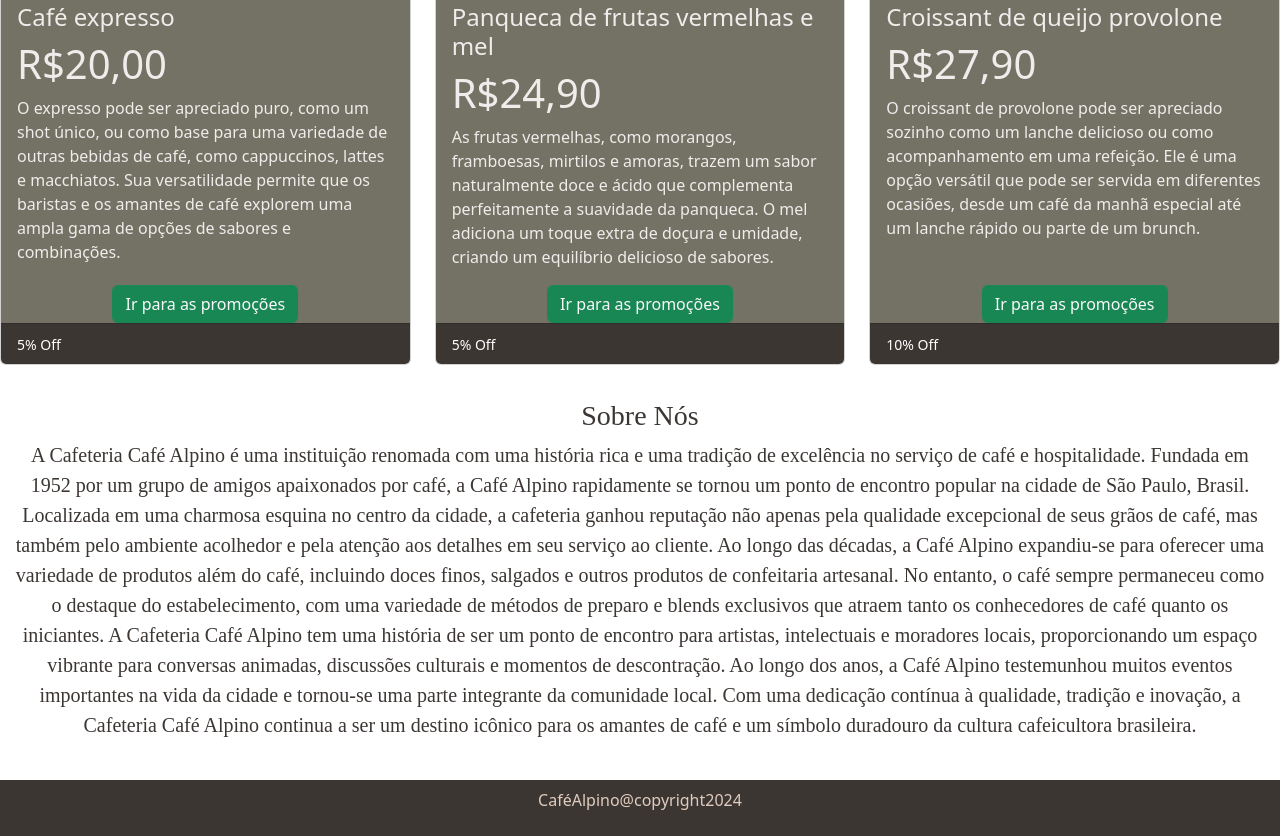
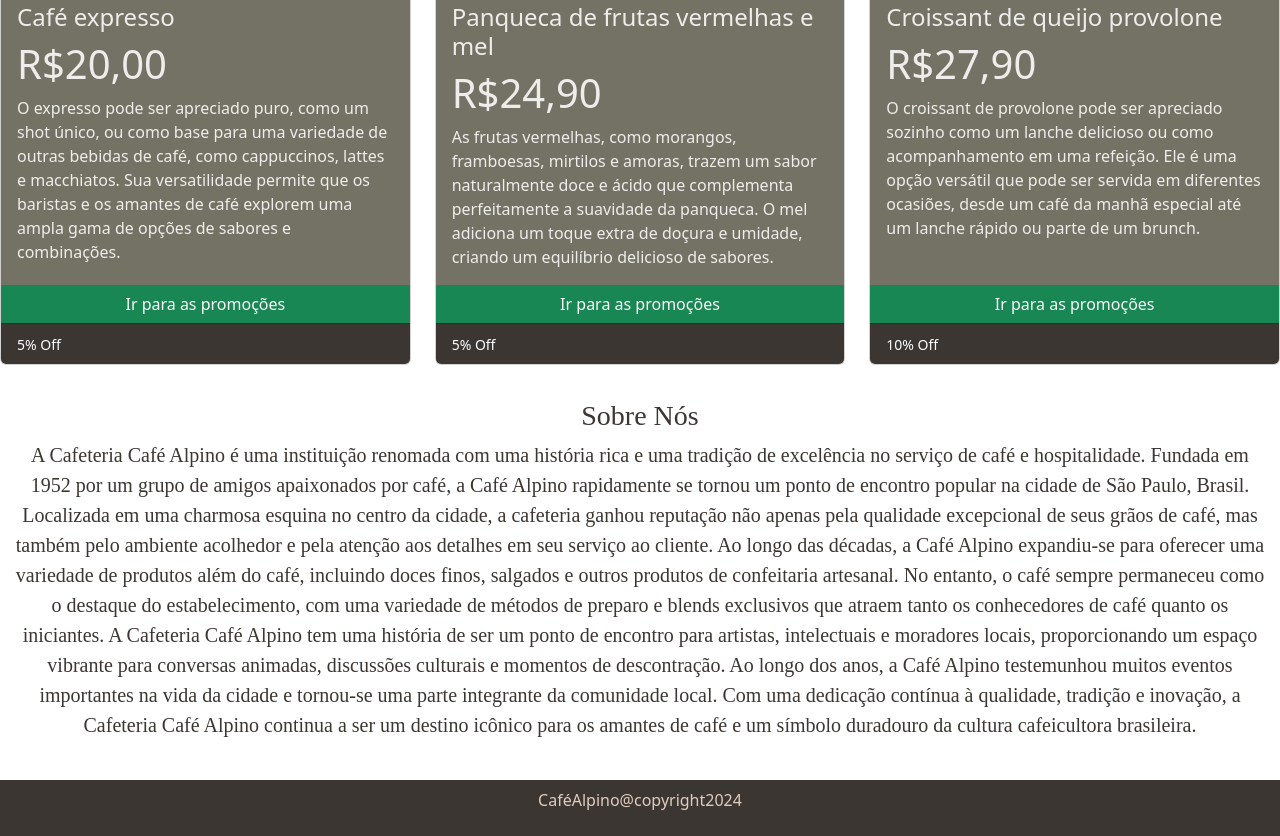
Before and after one commit to LilianRusso/faculdade-projetoFinal-front-end, a plain HTML site: page index.html in a window 1280 px wide. Shown: the part 1400-2236 px from the top of the page. Drawn offline with nearby package versions, Linux system fonts and the light colour scheme.

Commit message:
first commit

```diff
--- a/index.html
+++ b/index.html
@@ -14,7 +14,7 @@
         <div class="container-fluid">
           <a class="navbar-brand" href="#">Café Alpino</a>
 
-          <button class="navbar-toggler" type="button" data-bs-toggle="collapse " data-bs-target="#navbarSupportedContent " aria-controls="navbarSupportedContent" aria-expanded="false" aria-label="Toggle navigation ">
+          <button class="navbar-toggler" type="button" data-bs-toggle="collapse" data-bs-target="#navbarSupportedContent " aria-controls="navbarSupportedContent" aria-expanded="false" aria-label="Toggle navigation ">
             <span class="navbar-toggler-icon"></span>
           </button>
 
@@ -93,8 +93,8 @@
               <h1>R$20,00</h1>
               <p class="card-text">O expresso pode ser apreciado puro, como um shot único, ou como base para uma variedade de outras bebidas de café, como cappuccinos, lattes e macchiatos. Sua versatilidade permite que os baristas e os amantes de café explorem uma ampla gama de opções de sabores e combinações.</p>
             </div>
-            <div class="cesta">
-              <a href="#" class="btn btn text-light bg-success" data-bs-toggle="modal" data-bs-target="#exampleModal">Ir para as promoções</a>
+            <div class="cesta bg-success">
+              <a href="#" class="btn btn text-light" data-bs-toggle="modal" data-bs-target="#exampleModal">Ir para as promoções</a>
           </div>
             <div class="card-footer">
               <small class="text-white">5% Off</small>
@@ -110,8 +110,8 @@
               <h1>R$24,90</h1>
               <p class="card-text">As frutas vermelhas, como morangos, framboesas, mirtilos e amoras, trazem um sabor naturalmente doce e ácido que complementa perfeitamente a suavidade da panqueca. O mel adiciona um toque extra de doçura e umidade, criando um equilíbrio delicioso de sabores.</p>
             </div>
-            <div class="cesta">
-              <a href="#" class="btn btn text-light bg-success" data-bs-toggle="modal" data-bs-target="#exampleModal">Ir para as promoções</a>
+            <div class="cesta bg-success">
+              <a href="#" class="btn btn text-light" data-bs-toggle="modal" data-bs-target="#exampleModal">Ir para as promoções</a>
           </div>
             <div class="card-footer">
               <small class="text-white">5% Off</small>
@@ -127,8 +127,8 @@
               <h1>R$27,90</h1>
               <p class="card-text">O croissant de provolone pode ser apreciado sozinho como um lanche delicioso ou como acompanhamento em uma refeição. Ele é uma opção versátil que pode ser servida em diferentes ocasiões, desde um café da manhã especial até um lanche rápido ou parte de um brunch.</p>
             </div>
-            <div class="cesta">
-            <a href="#" class="btn btn text-light bg-success" data-bs-toggle="modal" data-bs-target="#exampleModal">Ir para as promoções</a>
+            <div class="cesta bg-success">
+            <a href="#" class="btn btn text-light" data-bs-toggle="modal" data-bs-target="#exampleModal">Ir para as promoções</a>
         </div>
             <div class="card-footer">
               <small class="text-white">10% Off</small>
--- a/style.css
+++ b/style.css
@@ -58,6 +58,4 @@ menu{
 
 .cesta{
     text-align: center;
-    background-color: #747264;
-
 }
```
Also changed, not shown: 1 other file.
